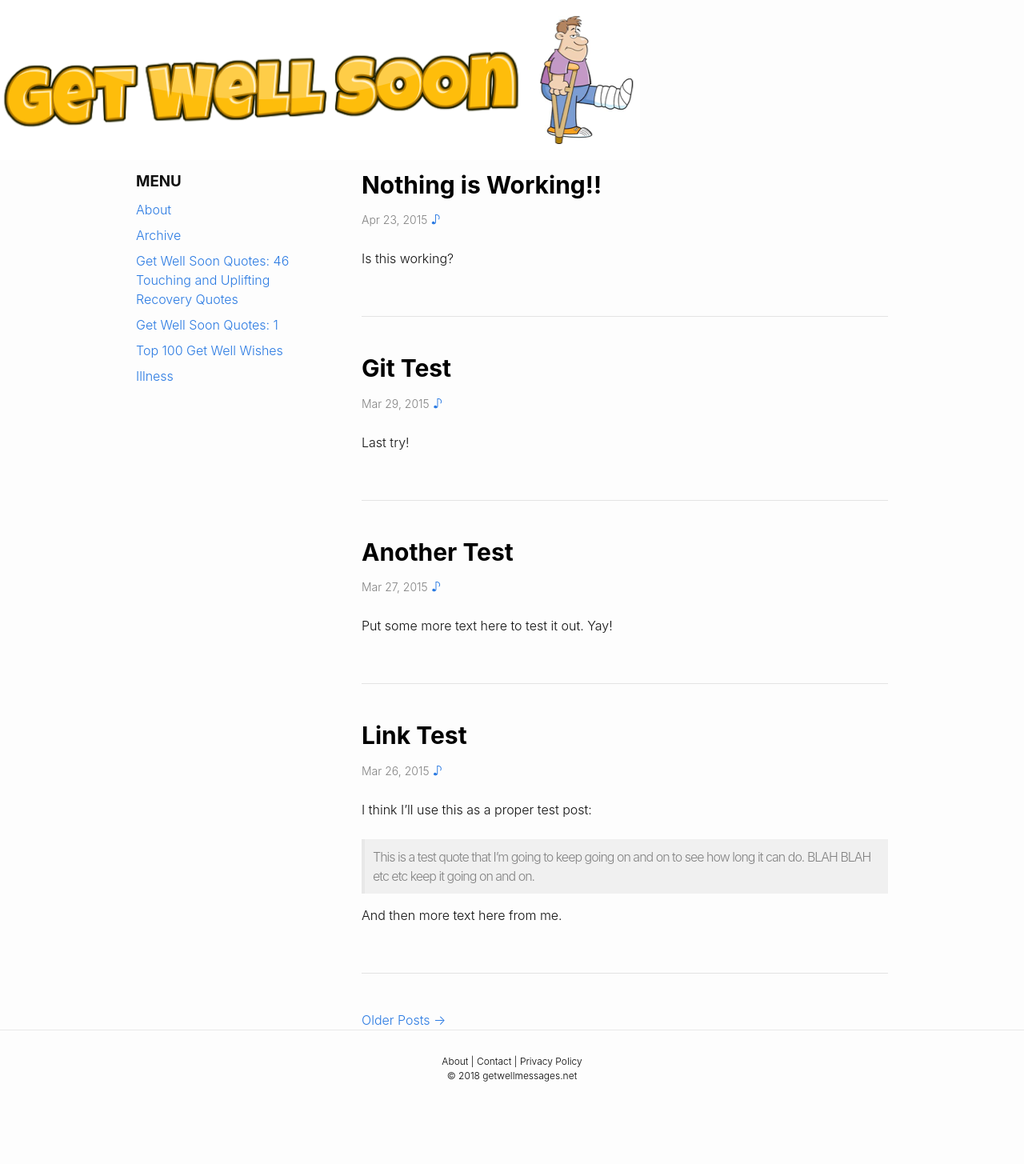
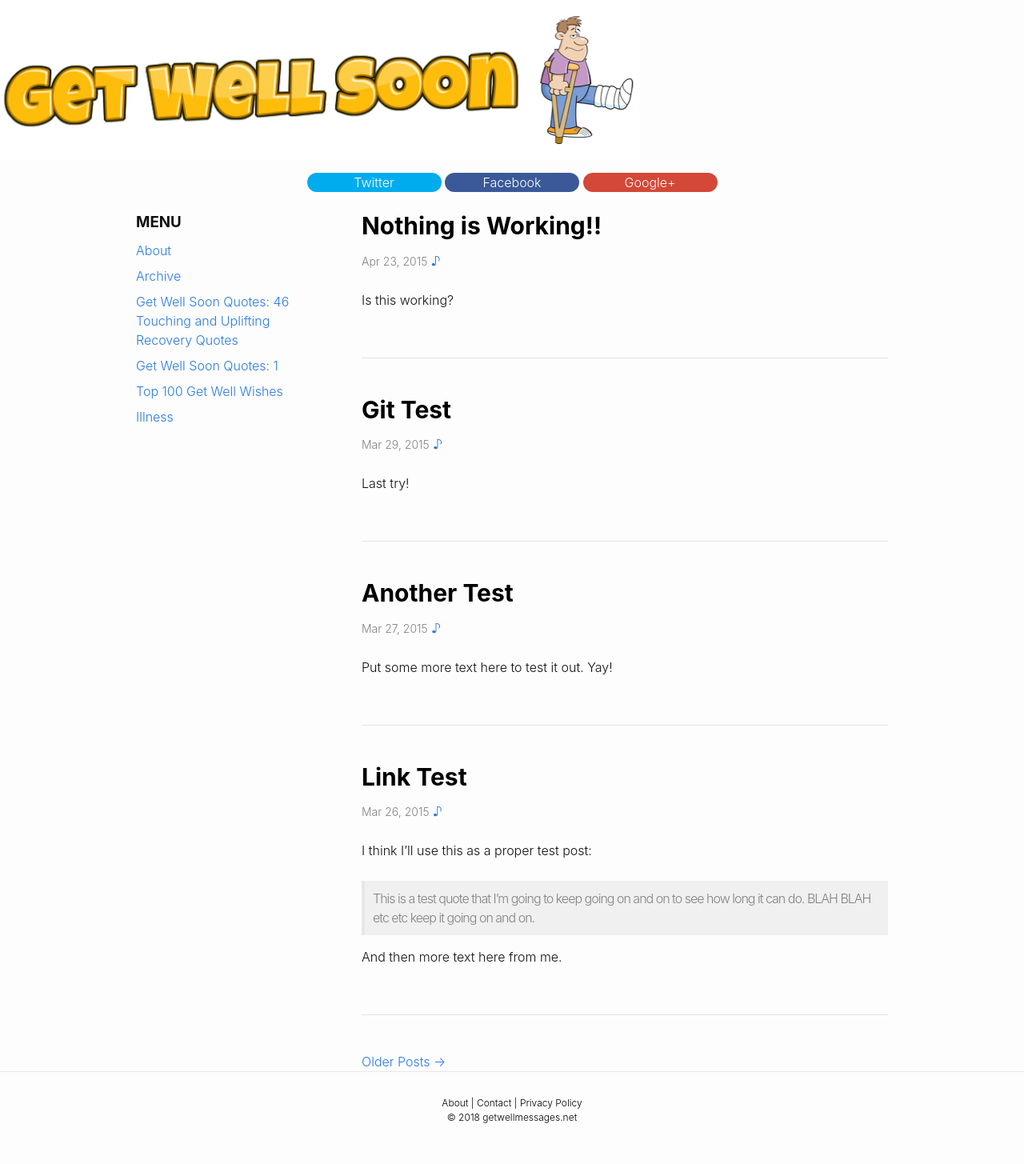
Before and after one commit to andyml123/andyml123.github.io, a Jekyll site: the page built from index.html, in a window 1280 px wide. Shown: the whole page at 80% size. Built offline with Jekyll 4.4.1, drawn with Linux system fonts in a browser that asks for light colours; the list of posts is cut into pages by our own code; before the commit the page ends 1404 px from its top, so only the background shows below that.

Commit message:
Update get-well-header.html

```diff
--- a/_includes/get-well-header.html
+++ b/_includes/get-well-header.html
@@ -4,8 +4,6 @@
 <div class="wrapper">
           <h1>{% if page.title2 %}{{ page.title2 }}  {% else %}{{ page.title }}{% endif %}</h1>
 
-  {% if page.layout == 'page' %}
-  <div class="col">
       <div class="sharing">
 
   <a class="sharing-button twitter" href="https://twitter.com/intent/tweet?text={{ page.title }}&url={{ site.url }}{{ page.url }}&via={{ site.twitter_username }}&related={{ site.twitter_username }}" rel="nofollow" title="Share on Twitter">Twitter</a>
@@ -13,7 +11,5 @@
   <a class="sharing-button facebook" href="https://facebook.com/sharer.php?u={{ site.url }}{{ page.url }}" rel="nofollow" target="_blank" title="Share on Facebook">Facebook</a>
 
   <a class="sharing-button googleplus" href="https://plus.google.com/share?url={{ site.url }}{{ page.url }}" rel="nofollow" target="_blank" title="Share on Google Plus">Google+</a>
-    </div>
+
 </div>
-
-{% endif %}
```
